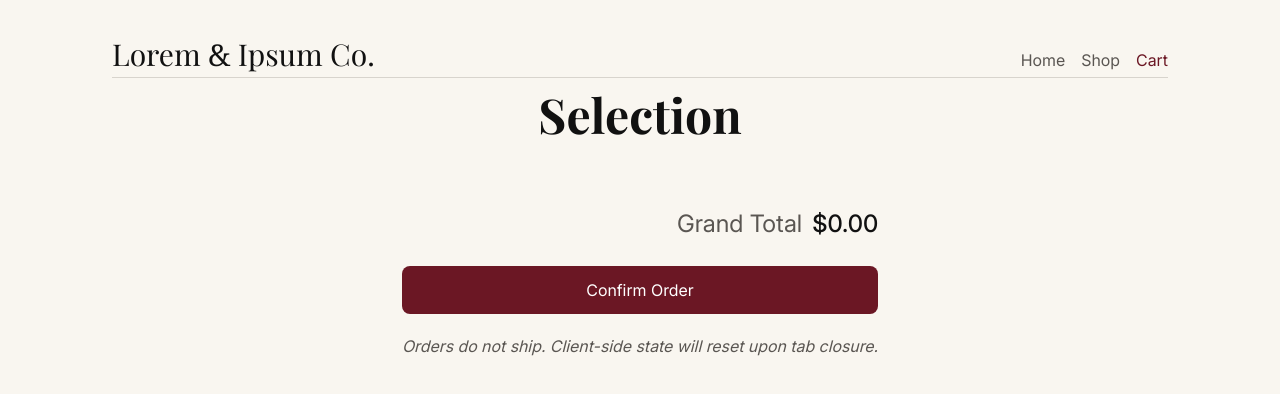
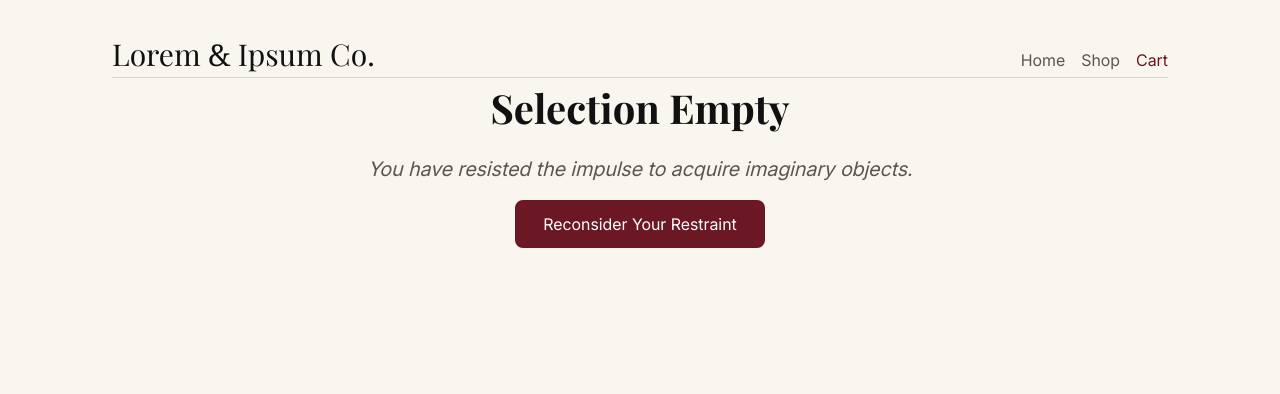
Before and after one commit to alexc2029/shopping-cart, a React (Vite) app: page /cart in a window 1280 px wide. Shown: the top 394 px of the page. Built offline with nearby package versions, Linux system fonts and the light colour scheme.

Commit message:
feat: offer redirect when cart empty and hide other elements

```diff
--- a/src/pages/Cart.jsx
+++ b/src/pages/Cart.jsx
@@ -2,6 +2,7 @@ import { useOutletContext } from "react-router";
 import CartProduct from "../components/cart/CartProduct";
 import styled from "styled-components";
 import CallToAction from "../components/CallToAction.styles";
+import { Link } from "react-router";
 
 const CartLayout = styled.div`
 	width: fit-content;
@@ -63,6 +64,8 @@ export default function Cart() {
 		.toFixed(2);
 	return (
 		<CartLayout>
+			{productsInCart.length ? (
+				<>
 					<Heading>Selection</Heading>
 					<ProductsList>
 						{productsInCart.map((product) => (
@@ -72,7 +75,10 @@ export default function Cart() {
 								imageUrl={product.image}
 								count={product.count}
 								onUpdateCount={(clickedCount) =>
-							updateProductCountFromCart(product.id, clickedCount)
+									updateProductCountFromCart(
+										product.id,
+										clickedCount,
+									)
 								}
 								onDeleteFromCart={() => {
 									removeProductFromCart(product.id);
@@ -87,9 +93,37 @@ export default function Cart() {
 					</TotalWrapper>
 					<ConfirmOrder>Confirm Order</ConfirmOrder>
 					<Disclaimer>
-				Orders do not ship. Client-side state will reset upon tab
-				closure.
+						Orders do not ship. Client-side state will reset upon
+						tab closure.
 					</Disclaimer>
+				</>
+			) : (
+				<>
+					<Heading
+						style={{ fontSize: "2.5rem", marginBottom: "1rem" }}
+					>
+						Selection Empty
+					</Heading>
+					<Disclaimer
+						style={{ fontSize: "1.25rem", marginBottom: "1rem" }}
+					>
+						You have resisted the impulse to acquire imaginary
+						objects.
+					</Disclaimer>
+					<CallToAction
+						as={Link}
+						to="/shop"
+						style={{
+							display: "block",
+							marginInline: "auto",
+							width: "fit-content",
+							paddingInline: "28px",
+						}}
+					>
+						Reconsider Your Restraint
+					</CallToAction>
+				</>
+			)}
 		</CartLayout>
 	);
 }
```
Lines whose indentation alone changed are shown as unchanged.
